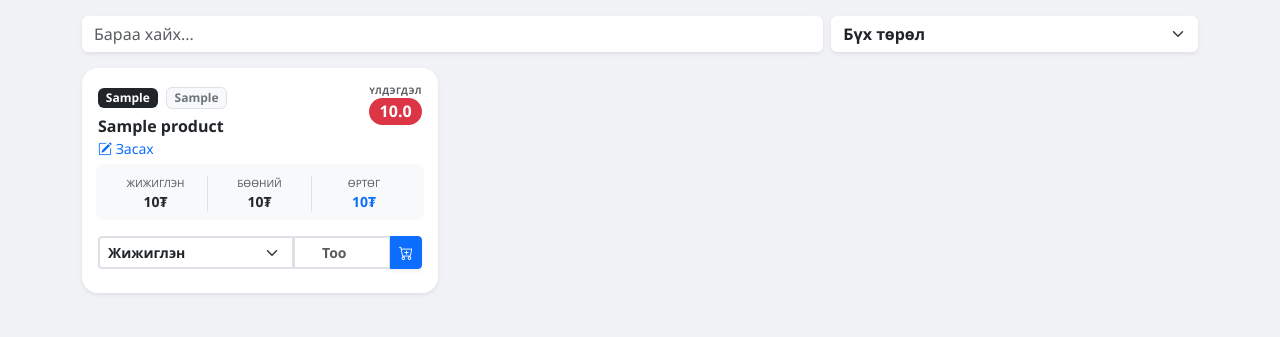
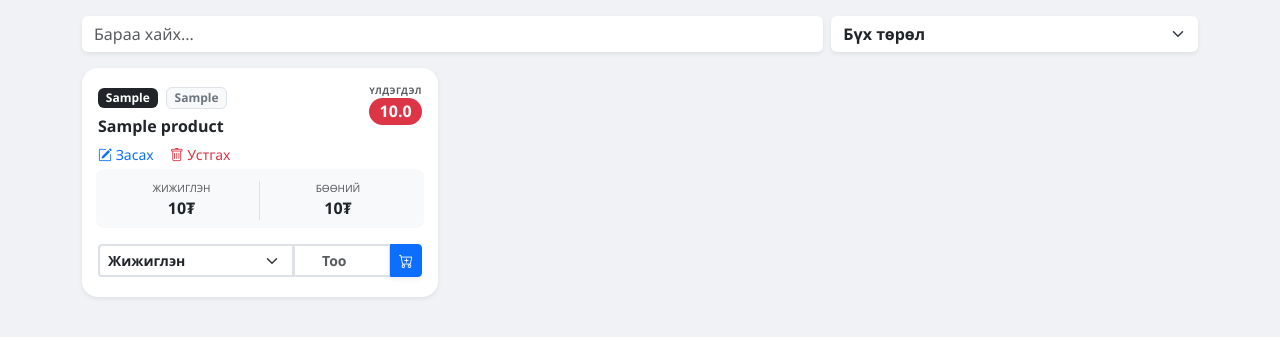
Before and after one commit to TSodoo-1985/Tolgoit_Num, a Flask app: page /dashboard in a window 1280 px wide. Shown: the part 60-397 px from the top of the page. Run offline with Flask 3, Linux system fonts and the light colour scheme; a user stored in the database is signed in; tables that the repository leaves empty hold one stand-in row (values such as "Sample post").

Commit message:
Update dashboard.html

```diff
--- a/templates/dashboard.html
+++ b/templates/dashboard.html
@@ -29,9 +29,14 @@
 
                     <h6 class="fw-bold mt-2 mb-0 text-dark">{{ p.name }}</h6>
 
-                    <a href="{{ url_for('edit_product', id=p.id) }}" class="text-decoration-none small text-primary">
-                        <i class="bi bi-pencil-square"></i> Засах
-                    </a>
+                    <div class="mt-2 d-flex gap-3">
+                        <a href="{{ url_for('edit_product', id=p.id) }}" class="text-decoration-none small text-primary">
+                            <i class="bi bi-pencil-square"></i> Засах
+                        </a>
+                        <a href="{{ url_for('delete_product', id=p.id) }}" class="text-decoration-none small text-danger" onclick="return confirm('Энэ барааг бүрмөсөн устгах уу?')">
+                            <i class="bi bi-trash"></i> Устгах
+                        </a>
+                    </div>
                 </div>
                 <div class="text-end">
                     <small class="text-muted d-block small-label">ҮЛДЭГДЭЛ</small>
@@ -42,28 +47,24 @@
             </div>
 
             <div class="row g-1 mb-3 bg-light rounded-3 p-2">
-                <div class="col-4 border-end">
-                    <small class="d-block text-muted text-center" style="font-size: 10px;">ЖИЖИГЛЭН</small>
-                    <div class="fw-bold text-center small text-dark">{{ "{:,.0f}".format(p.retail_price) }}₮</div>
+                <div class="col-6 border-end text-center">
+                    <small class="d-block text-muted" style="font-size: 10px;">ЖИЖИГЛЭН</small>
+                    <div class="fw-bold text-dark">{{ "{:,.0f}".format(p.retail_price) }}₮</div>
                 </div>
-                <div class="col-4 border-end">
-                    <small class="d-block text-muted text-center" style="font-size: 10px;">БӨӨНИЙ</small>
-                    <div class="fw-bold text-center small text-dark">{{ "{:,.0f}".format(p.wholesale_price) }}₮</div>
-                </div>
-                <div class="col-4">
-                    <small class="d-block text-muted text-center" style="font-size: 10px;">ӨРТӨГ</small>
-                    <div class="fw-bold text-center small text-primary">{{ "{:,.0f}".format(p.cost_price) }}₮</div>
+                <div class="col-6 text-center">
+                    <small class="d-block text-muted" style="font-size: 10px;">БӨӨНИЙ</small>
+                    <div class="fw-bold text-dark">{{ "{:,.0f}".format(p.wholesale_price) }}₮</div>
                 </div>
             </div>
 
-            <div class="input-group input-group-sm mb-2">
-                <select id="type-{{ p.id }}" class="form-select border-2 fw-bold" style="width: 60%;">
+            <div class="input-group input-group-sm mb-1">
+                <select id="type-{{ p.id }}" class="form-select border-2 fw-bold" style="width: 55%;">
                     <option value="Жижиглэн зарлага">Жижиглэн</option>
                     <option value="Бөөний зарлага">Бөөний</option>
                     <option value="Өртгөөр зарлага">Өртгөөр</option>
                     <option value="Орлого">Орлого</option>
                 </select>
-                <input type="number" id="qty-{{ p.id }}" class="form-control border-2 text-center fw-bold" placeholder="Тоо" style="width: 30%;">
+                <input type="number" id="qty-{{ p.id }}" class="form-control border-2 text-center fw-bold" placeholder="Тоо" style="width: 25%;">
 
                 <button type="button" onclick="addToCartLocal('{{ p.id }}', '{{ p.name }}', {{ p.retail_price }}, {{ p.wholesale_price }}, {{ p.cost_price }})" class="btn btn-primary shadow-sm">
                     <i class="bi bi-cart-plus"></i>
@@ -76,7 +77,6 @@
 </div>
 
 <script>
-    // Сагсанд нэмэх үндсэн функц
     function addToCartLocal(id, name, retail, wholesale, cost) {
         const qtyInp = document.getElementById(`qty-${id}`);
         const typeInp = document.getElementById(`type-${id}`);
@@ -88,31 +88,27 @@
             return;
         }
 
-        // Төрлөөс хамаарч үнийг автоматаар сонгож байна
         let selectedPrice = 0;
         if (type === "Жижиглэн зарлага") selectedPrice = retail;
         else if (type === "Бөөний зарлага") selectedPrice = wholesale;
         else if (type === "Өртгөөр зарлага") selectedPrice = cost;
-        else if (type === "Орлого") selectedPrice = 0; // Орлого дээр үнэ 0 байж болно
+        else if (type === "Орлого") selectedPrice = 0;
 
         let cart = JSON.parse(localStorage.getItem('myCart')) || [];
 
-        // Сагсанд хадгалах өгөгдөл
         cart.push({
             product_id: id,
             name: name,
             quantity: qty,
             type: type,
-            price: selectedPrice // Үнэ амжилттай нэмэгдлээ
+            price: selectedPrice
         });
 
         localStorage.setItem('myCart', JSON.stringify(cart));
-
-        if (window.updateBadge) updateBadge();
+        if (window.updateBadge) window.updateBadge();
 
         qtyInp.value = '';
 
-        // Амжилтын мэдэгдэл
         let alertBox = document.createElement('div');
         alertBox.className = 'position-fixed top-0 start-50 translate-middle-x mt-4 badge bg-success p-3 shadow';
         alertBox.style.zIndex = 9999;
@@ -121,7 +117,6 @@
         setTimeout(() => alertBox.remove(), 1500);
     }
 
-    // Хайлт болон шүүлтүүрийн функц
     function filterProducts() {
         let s = document.getElementById('mainSearch').value.toLowerCase();
         let c = document.getElementById('catFilter').value;
@@ -135,8 +130,9 @@
 
 <style>
     .small-label { font-size: 9px; font-weight: bold; letter-spacing: 0.5px; }
-    .card { transition: transform 0.2s; }
+    .card { transition: transform 0.2s; border-radius: 15px; }
     .card:active { transform: scale(0.98); }
+    .bg-light { background-color: #f8f9fa !important; }
 </style>
 
 {% endblock %}
```
